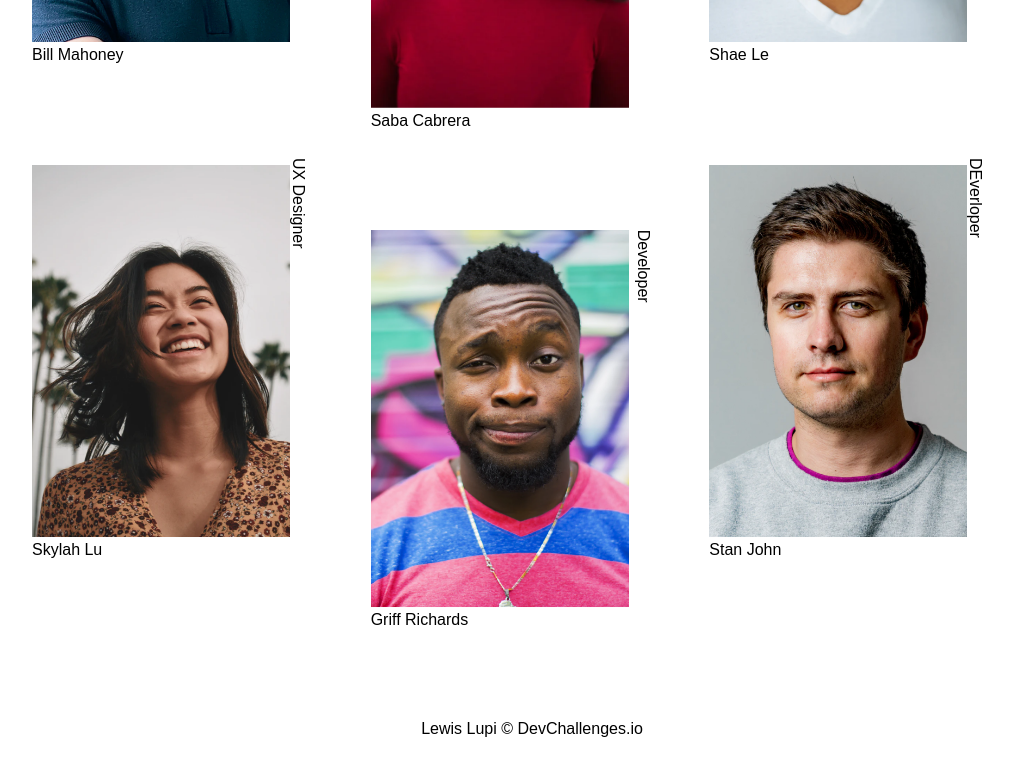
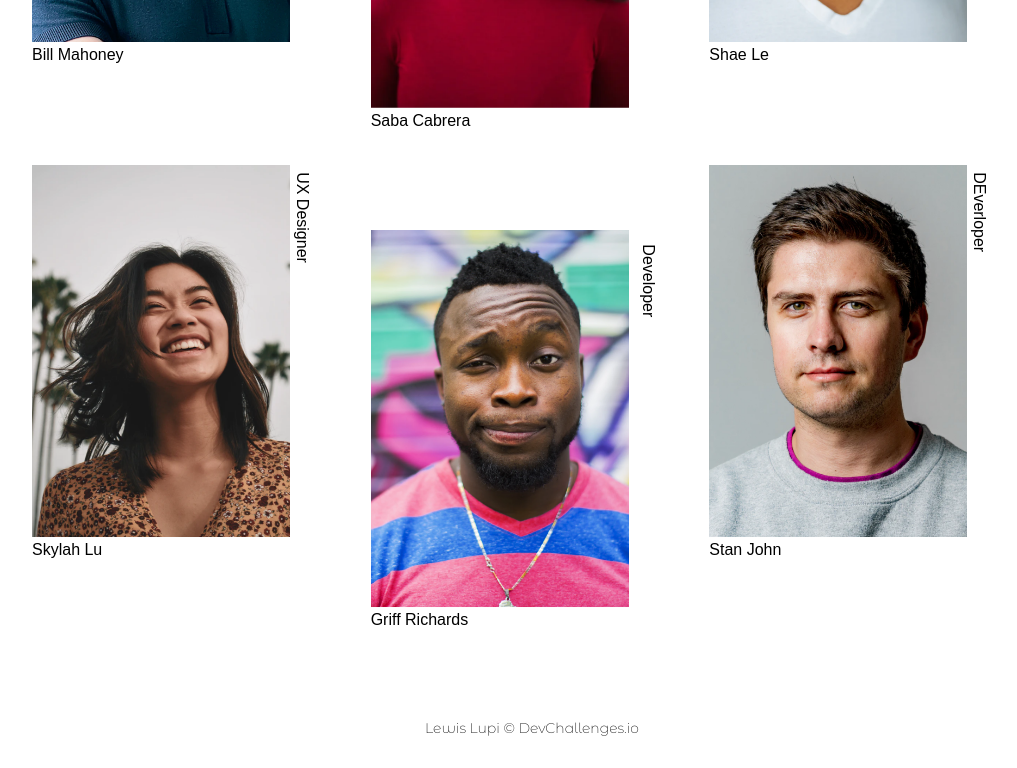
Before and after one commit to lewi01/Devchallenges, a plain HTML site: page index.html in a window 1280 px wide. Shown: the part 572-1340 px from the top of the page, without its empty margins (108-1125 px from the left). Drawn offline with Linux system fonts and the light colour scheme.

Commit message:
footer update

```diff
--- a/css/style.css
+++ b/css/style.css
@@ -67,7 +67,8 @@ img{
     bottom: 0;
     left: 0;
     transform:rotate(90deg);
-    transform-origin: 55% 34%;
+    transform-origin: 55% 36%;
+    margin-top: 10px;
     margin-right: 2px;
 }
 .center-section{
@@ -79,6 +80,12 @@ img{
     justify-content: center;
     text-align: center;
     margin-top:100px;
+    font-family: 'Montserrat Alternates', sans-serif;
+    font-size: 14px;
+    font-style: normal;
+    font-weight: 200;
+    line-height: 17px;
+
 }
 
 @media(min-width:768px){
--- a/index.html
+++ b/index.html
@@ -9,6 +9,8 @@
     <link href="https://fonts.googleapis.com/css2?family=Poppins:wght@300&display=swap" rel="stylesheet">
     <link rel="preconnect" href="https://fonts.gstatic.com">
     <link href="https://fonts.googleapis.com/css2?family=Poppins:ital,wght@1,100&display=swap" rel="stylesheet">
+    <link rel="preconnect" href="https://fonts.gstatic.com">
+    <link href="https://fonts.googleapis.com/css2?family=Montserrat+Alternates:wght@200&display=swap" rel="stylesheet">
     <link rel="stylesheet" href="css/style.css">
     <title>Team Mobile</title>
 </head>
```
